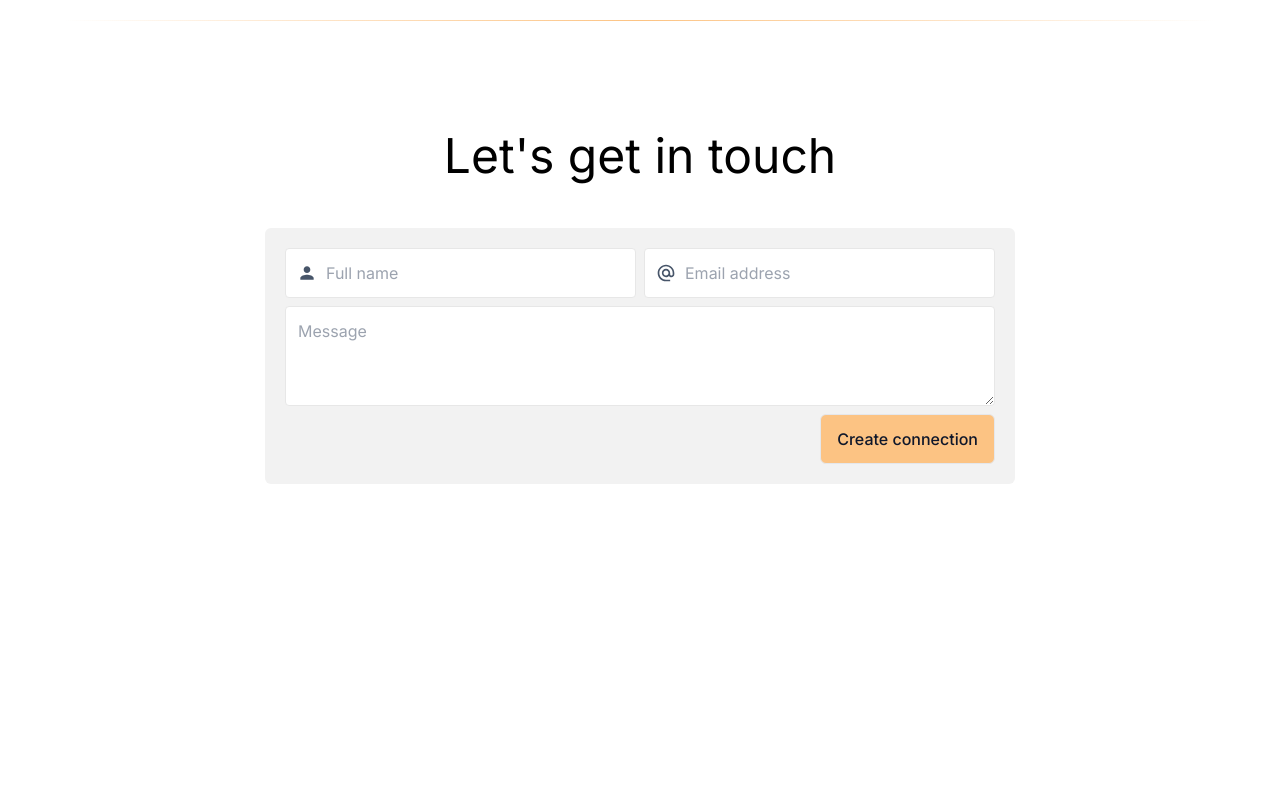
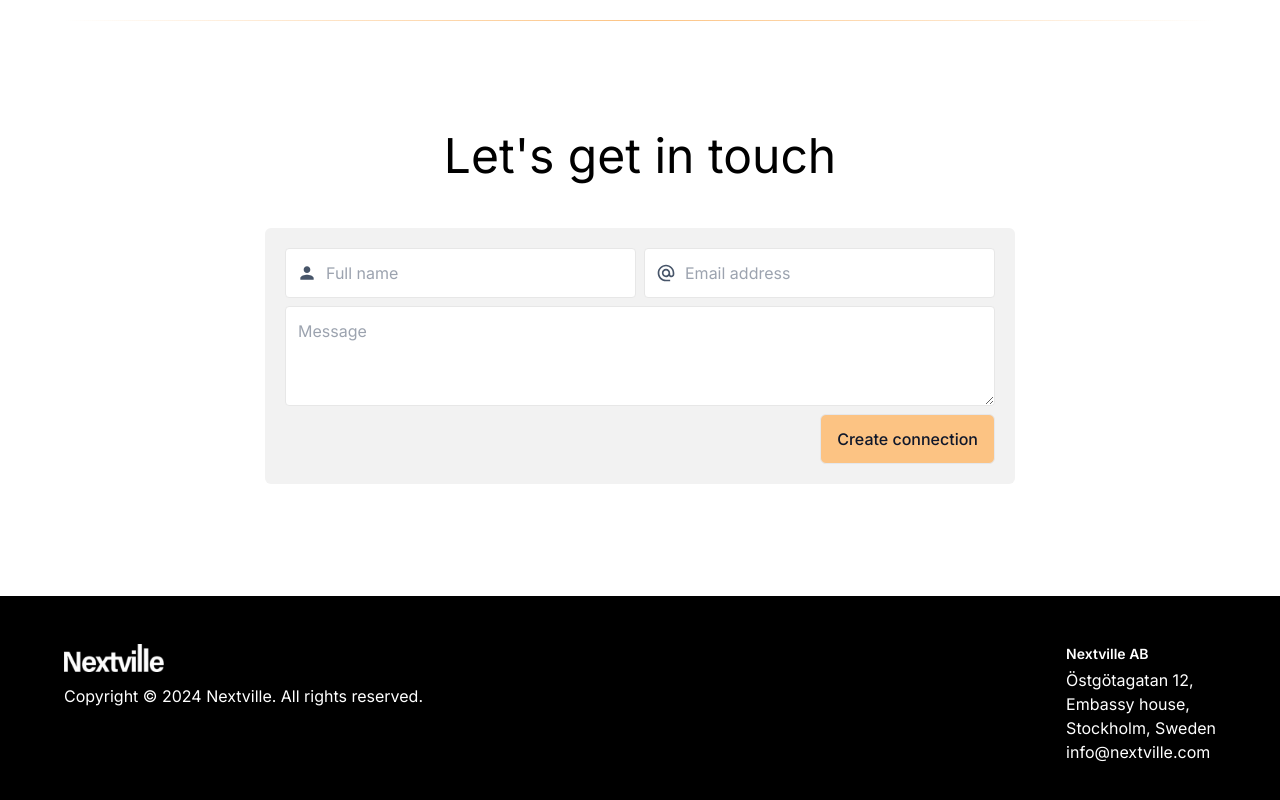
Before and after one commit to Poxie/nextville, a Next.js app: page / in a window 1280 px wide. Shown: the part 4422-5222 px from the top of the page. Before the commit the page ends 5018 px from the top, so only its background shows below. Built offline with nearby package versions, Linux system fonts and the light colour scheme.

Commit message:
Add footer

```diff
--- a/app/layout.tsx
+++ b/app/layout.tsx
@@ -4,6 +4,7 @@ import "./globals.css";
 import { getLocale, getMessages } from "next-intl/server";
 import { NextIntlClientProvider } from "next-intl";
 import Navbar from '@/components/ui/navbar';
+import Footer from "@/components/footer";
 
 const inter = Inter({ subsets: ["latin"] });
 
@@ -26,6 +27,7 @@ export default async function RootLayout({
         <NextIntlClientProvider messages={messages}>
           <Navbar/>
           {children}
+          <Footer />
         </NextIntlClientProvider>
       </body>
     </html>
--- /dev/null
+++ b/components/footer/index.tsx
@@ -0,0 +1,41 @@
+import Image from "next/image"
+import logo from "@/assets/imgs/logo.png";
+
+export default function Footer() {
+    return(
+        <footer className="py-12 bg-dark text-light">
+            <div className="main-width flex flex-col md:flex-row justify-between gap-8">
+                <div className="flex flex-col gap-3">
+                    <Image
+                        src={logo}
+                        width={100}
+                        height={42}
+                        alt="Nextville logo"
+                    />
+                    <span>
+                        Copyright © 2024 Nextville. All rights reserved.
+                    </span>
+                </div>
+                <div className="flex flex-col">
+                    <span className="mb-1 block text-sm font-semibold">
+                        Nextville AB
+                    </span>
+                    <span>
+                        Östgötagatan 12,
+                    </span>
+                    <span>
+                        Embassy house,
+                    </span>
+                    <span>
+                        Stockholm, Sweden
+                    </span>
+                    <a
+                        href="mailto:info@nextville.com"
+                    >
+                        info@nextville.com
+                    </a>
+                </div>
+            </div>
+        </footer>
+    )
+}
```
